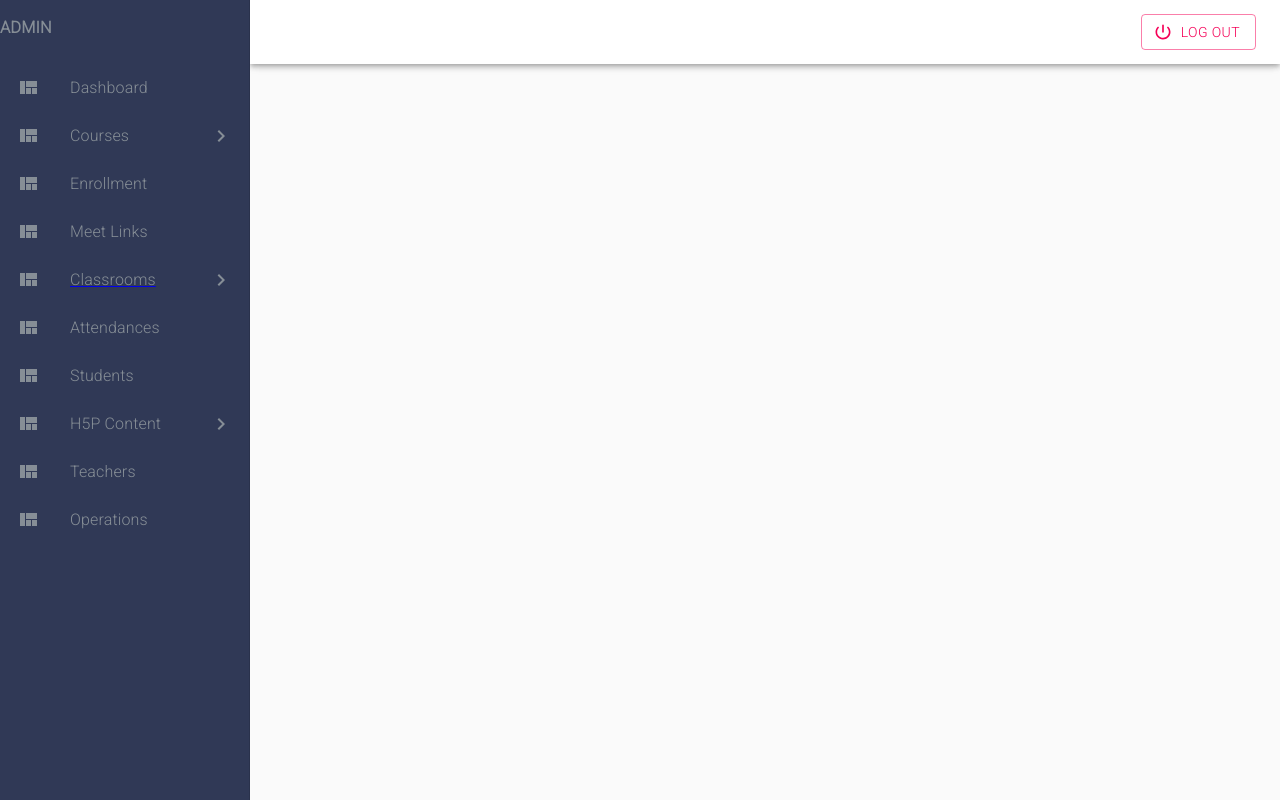
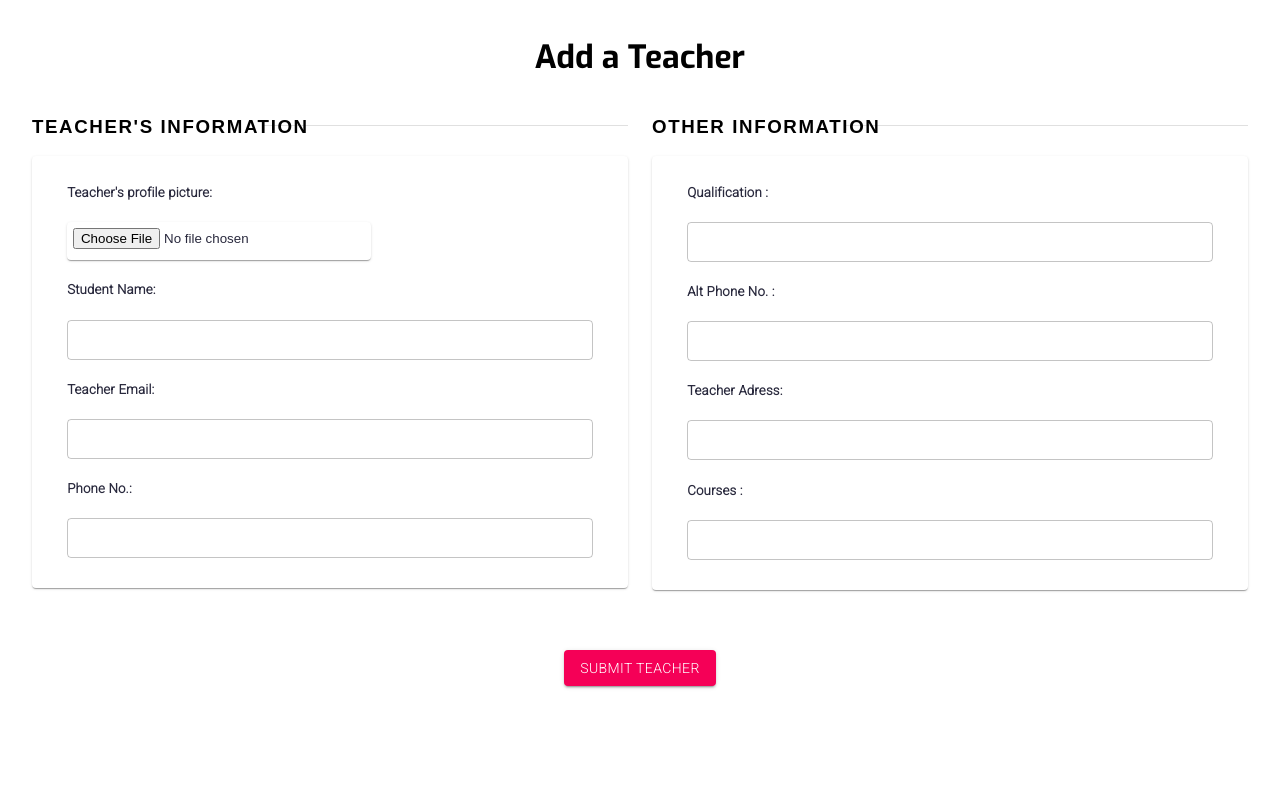
Before and after one commit to Tamdupagal/react, a React (Create React App) app in the folder adminclient/: page / in a window 1280 px wide. Built offline with nearby package versions, Linux system fonts and the light colour scheme; a web font is replaced by a local one.

Commit message:
add teacher

```diff
--- a/adminclient/src/App.js
+++ b/adminclient/src/App.js
@@ -33,8 +33,8 @@ function App() {
       {/* <Dashboard/> */}
       {/* <TextEditor/> */}
       {/* <Table/> */}
-      {/* <AddTeacher /> */}
-      <Router>
+      <AddTeacher />
+      {/* <Router>
         <SideBar />
         <div style={{ marginLeft: 250, marginTop: 100 }}>
           <Switch>
@@ -50,7 +50,7 @@ function App() {
             <Route exact path="/add-student" component={AddStudent} />
           </Switch>
         </div>
-      </Router>
+      </Router> */}
     </div>
   );
 }
--- a/adminclient/src/Components/Teacher/AddTeacher.jsx
+++ b/adminclient/src/Components/Teacher/AddTeacher.jsx
@@ -17,13 +17,13 @@ const useStyles = makeStyles((theme) => ({
     marginBottom: "3%",
   },
   dividerInset1: {
-    margin: `10px 0 0 ${theme.spacing(32)}px`,
+    margin: `10px 0 0 ${theme.spacing(29)}px`,
     zIndex: "1",
-    marginBottom: "-32px",
+    marginBottom: "-29px",
   },
   dividerInset2: {
-    margin: `10px 0 0 ${theme.spacing(27)}px`,
-    marginBottom: "-32px",
+    margin: `10px 0 0 ${theme.spacing(24)}px`,
+    marginBottom: "-29px",
   },
   textField: {
     width: "90%",
```
